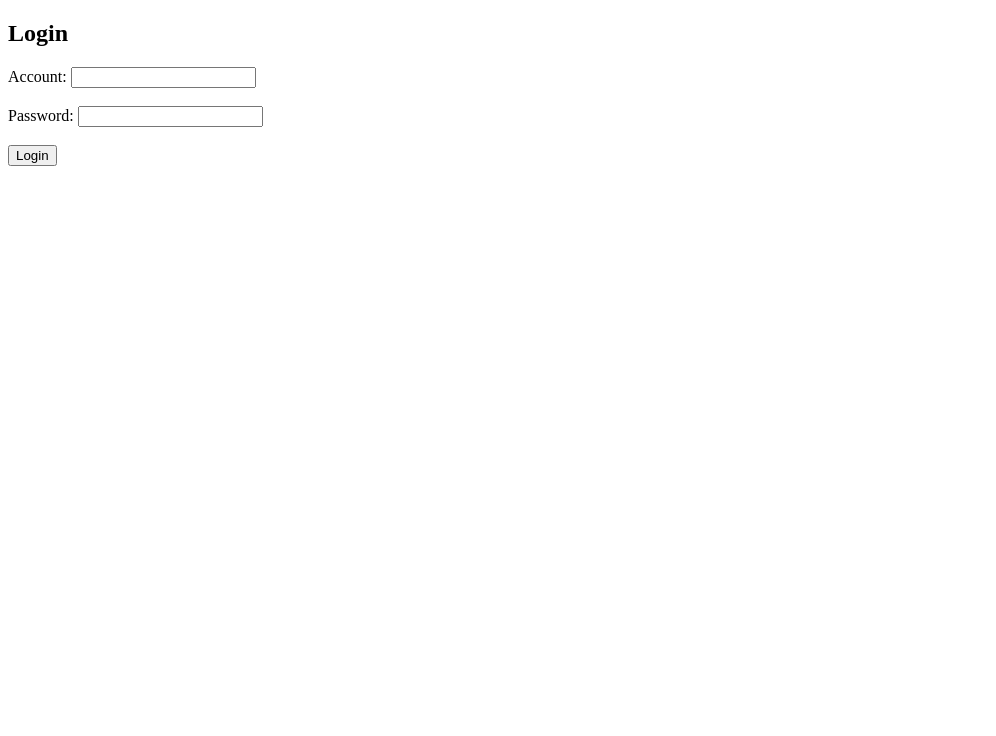
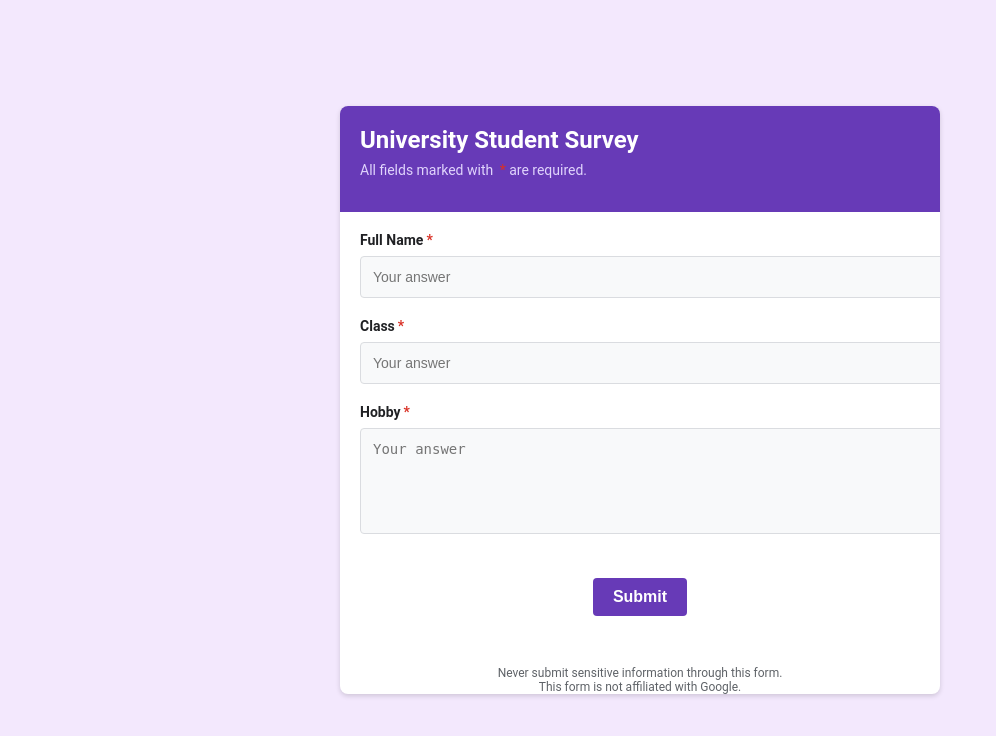
Before and after one commit to SirGreen/httpWeb, a Flask app: page / in a window 1280 px wide. Shown: the top 736 px of the page, without its empty margins (0-996 px from the left). Run offline with Flask 3, Linux system fonts and the light colour scheme.

Commit message:
Update login.html

```diff
--- a/templates/login.html
+++ b/templates/login.html
@@ -1,21 +1,174 @@
-<!-- templates/login.html -->
 <!DOCTYPE html>
 <html lang="en">
 <head>
-    <meta charset="UTF-8">
-    <meta name="viewport" content="width=device-width, initial-scale=1.0">
-    <title>Login Page</title>
+  <meta charset="UTF-8">
+  <meta name="viewport" content="width=device-width, initial-scale=1.0">
+  <title>University Student Survey</title>
+  <style>
+    /* General Styling */
+    body {
+      font-family: 'Roboto', Arial, sans-serif;
+      background-color: #f3e8fd; /* Light purple background */
+      margin: 0;
+      padding: 0;
+      display: flex;
+      justify-content: center;
+      align-items: center;
+      min-height: 100vh;
+    }
+
+    .form-container {
+      background-color: white;
+      max-width: 600px;
+      width: 100%;
+      border-radius: 8px;
+      overflow: hidden;
+      box-shadow: 0 2px 5px rgba(0, 0, 0, 0.15);
+    }
+
+    /* Header Styling */
+    .form-header {
+      background-color: #673ab7; /* Deep purple header */
+      color: white;
+      padding: 20px;
+      text-align: left;
+    }
+
+    .form-header h1 {
+      font-size: 24px;
+      font-weight: bold;
+      margin: 0;
+    }
+
+    .form-header p {
+      font-size: 14px;
+      margin-top: 8px;
+      color: #e0d4fc;
+    }
+
+    /* Form Body Styling */
+    .form-body {
+      padding: 20px;
+    }
+
+    .form-group {
+      margin-bottom: 20px;
+    }
+
+    label {
+      display: block;
+      font-size: 14px;
+      font-weight: bold;
+      color: #202124;
+      margin-bottom: 8px;
+    }
+
+    .required {
+      color: #d93025;
+      margin-left: 3px;
+    }
+
+    input[type="text"],
+    textarea {
+      width: 100%;
+      padding: 12px;
+      font-size: 14px;
+      border: 1px solid #dadce0;
+      border-radius: 4px;
+      background-color: #f8f9fa;
+    }
+
+    textarea {
+      height: 80px;
+      resize: none;
+    }
+
+    input[type="text"]:focus,
+    textarea:focus {
+      outline: none;
+      border: 1px solid #673ab7;
+    }
+
+    /* Submit Button Styling */
+    .form-footer {
+      text-align: center;
+      padding: 20px;
+    }
+
+    input[type="submit"] {
+      background-color: #673ab7;
+      color: white;
+      padding: 10px 20px;
+      font-size: 16px;
+      border: none;
+      border-radius: 4px;
+      cursor: pointer;
+      font-weight: bold;
+    }
+
+    input[type="submit"]:hover {
+      background-color: #5e35b1;
+    }
+
+    /* Footer Disclaimer */
+    .disclaimer {
+      text-align: center;
+      font-size: 12px;
+      color: #5f6368;
+      margin-top: 10px;
+    }
+
+    .disclaimer a {
+      color: #673ab7;
+      text-decoration: none;
+    }
+
+    .disclaimer a:hover {
+      text-decoration: underline;
+    }
+  </style>
 </head>
 <body>
-    <h2>Login</h2>
-    <form action="{{ url_for('login') }}" method="POST">
-        <label for="account">Account:</label>
-        <input type="text" id="account" name="account" required><br><br>
+  <div class="form-container">
+    <!-- Form Header -->
+    <div class="form-header">
+      <h1>University Student Survey</h1>
+      <p>All fields marked with <span class="required">*</span> are required.</p>
+    </div>
 
-        <label for="password">Password:</label>
-        <input type="password" id="password" name="password" required><br><br>
+    <!-- Form Body -->
+    <div class="form-body">
+      <form action="/submit-survey" method="POST">
+        <!-- Name -->
+        <div class="form-group">
+          <label for="name">Full Name<span class="required">*</span></label>
+          <input type="text" id="name" name="name" placeholder="Your answer" required>
+        </div>
 
-        <input type="submit" value="Login">
-    </form>
+        <!-- Class -->
+        <div class="form-group">
+          <label for="class">Class<span class="required">*</span></label>
+          <input type="text" id="class" name="class" placeholder="Your answer" required>
+        </div>
+
+        <!-- Hobby -->
+        <div class="form-group">
+          <label for="hobby">Hobby<span class="required">*</span></label>
+          <textarea id="hobby" name="hobby" placeholder="Your answer" required></textarea>
+        </div>
+
+        <!-- Submit Button -->
+        <div class="form-footer">
+          <input type="submit" value="Submit">
+        </div>
+      </form>
+    </div>
+
+    <!-- Disclaimer -->
+    <div class="disclaimer">
+      Never submit sensitive information through this form. <br>
+      This form is not affiliated with Google.
+    </div>
+  </div>
 </body>
 </html>
```
